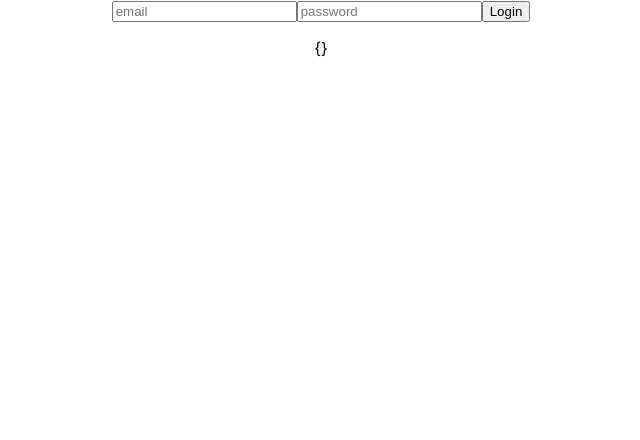
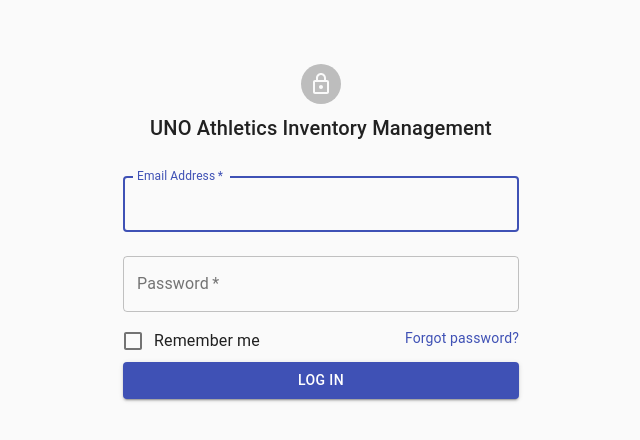
Before and after one commit to alehechka/AIMS-Athletics-Inventory-Management-System, a React (Create React App) app in the folder frontend/: page / in a window 1280 px wide. Shown: the top 440 px of the page, without its empty margins (319-959 px from the left). Built offline with nearby package versions, Linux system fonts and the light colour scheme.

Commit message:
Added Vanilla Login Page
Added Material UI/core and icons subpackages.

Removed refs and used state variable for email
No Routing done yet.

```diff
--- a/frontend/package.json
+++ b/frontend/package.json
@@ -3,6 +3,8 @@
   "version": "0.1.0",
   "private": true,
   "dependencies": {
+    "@material-ui/core": "^4.9.4",
+    "@material-ui/icons": "^4.9.1",
     "@testing-library/jest-dom": "^4.2.4",
     "@testing-library/react": "^9.4.0",
     "@testing-library/user-event": "^7.2.1",
--- a/frontend/src/App.js
+++ b/frontend/src/App.js
@@ -1,44 +1,98 @@
 import React from 'react';
+import Avatar from '@material-ui/core/Avatar';
+import Button from '@material-ui/core/Button';
+import CssBaseline from '@material-ui/core/CssBaseline';
+import TextField from '@material-ui/core/TextField';
+import FormControlLabel from '@material-ui/core/FormControlLabel';
+import Checkbox from '@material-ui/core/Checkbox';
+import Link from '@material-ui/core/Link';
+import LockOutlinedIcon from '@material-ui/icons/LockOutlined';
+import Typography from '@material-ui/core/Typography';
+import Container from '@material-ui/core/Container';
 import './App.css';
 
 import axios from 'axios';
 
 const apiUrl = "http://localhost:5000/api/v1";
-
 class App extends React.Component {
-
-  state = {
-    credentials: {},
-    email: React.createRef(),
-    password: React.createRef()
+  constructor() {
+    super();
+    this.state = {
+      credentials: {},
+      email: "",
+      password: ""
+    }
   }
-
+  handleEmailChange =(e) =>{
+    this.setState(Object.assign(this.state, {email: e.target.value}));
+  }
   handleSubmit = async (e) => {
     e.preventDefault();
-    this.login(this.state.email.current.value, this.state.password.current.value);
+    const email = this.state.email;
+    const password = document.getElementById("password").value;
+    await axios.post(`${apiUrl}/credentials/login`,
+        { email, password},
+    ).then(res => {
+        this.setState(Object.assign(this.state, {credentials: res.data}));
+    });
   }
-
-  login = async (email, password) => {
-    await axios.post(`${apiUrl}/credentials/login`,
-        { email, password },
-    ).then(res => {
-        this.setState({credentials: res.data});
-    })
-}
-
   render() {
     return (
-      <div className="App">
-        <form onSubmit={this.handleSubmit}>
-          <input ref={this.state.email} placeholder="email" />
-          <input ref={this.state.password} type="password" placeholder="password" />
-          <button type="submit">Login</button>
-        </form>
-        <p>{JSON.stringify(this.state.credentials)}</p>
-      </div>
-    );
+      <Container component="main" maxWidth="xs">
+        <CssBaseline />
+        <div
+          style ={{ marginTop: "64px", display: 'flex', flexDirection: 'column', alignItems: 'center', }}>
+          <Avatar style ={{ marginBottom: "8px"}}>
+            <LockOutlinedIcon />
+          </Avatar>
+          <Typography component="h2" variant="h6">
+            UNO Athletics Inventory Management
+          </Typography>
+          <form style ={{ marginTop: "16px"}} onSubmit={this.handleSubmit} noValidate>
+            <TextField
+              variant="outlined"
+              margin="normal"
+              required
+              fullWidth
+              id="email"
+              label="Email Address"
+              name="email"
+              autoComplete="email"
+              value = {this.state.email}
+              onChange ={this.handleEmailChange}
+              autoFocus
+            />
+            <TextField
+              variant="outlined"
+              margin="normal"
+              required
+              fullWidth
+              name="password"
+              label="Password"
+              type="password"
+              id="password"
+              autoComplete="current-password"
+            />
+            <FormControlLabel
+              control={<Checkbox value="remember" color="primary" />}
+              label="Remember me"
+            />
+            <Link href="#" variant="body" style ={{float: "right", marginTop: "8px"}}>
+              Forgot password?
+            </Link>
+            <Button
+              type="submit"
+              fullWidth
+              variant="contained"
+              color="primary"
+            >
+              Log In
+            </Button>
+
+          </form>
+        </div>
+      </Container>);
   }
-
 }
 
 export default App;
```
Also changed, not shown: 1 other file (tests, documents, lock files or other folders).
